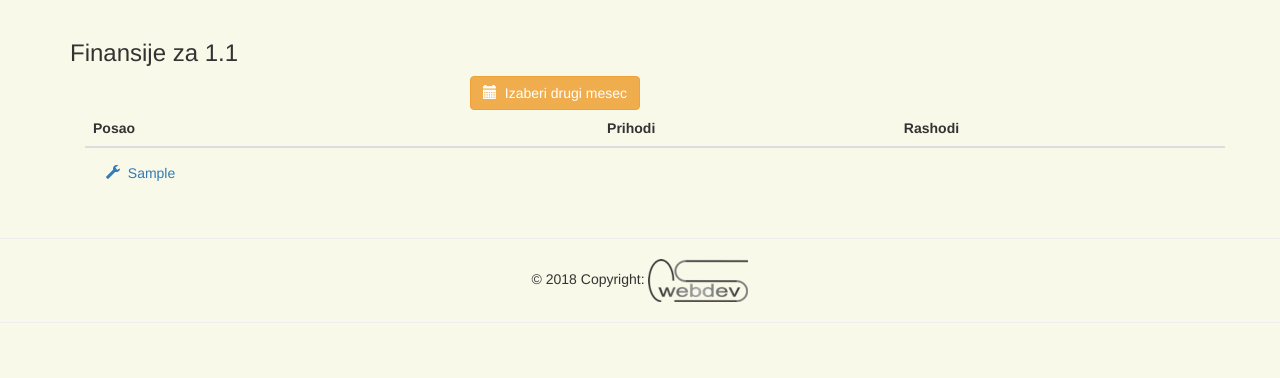
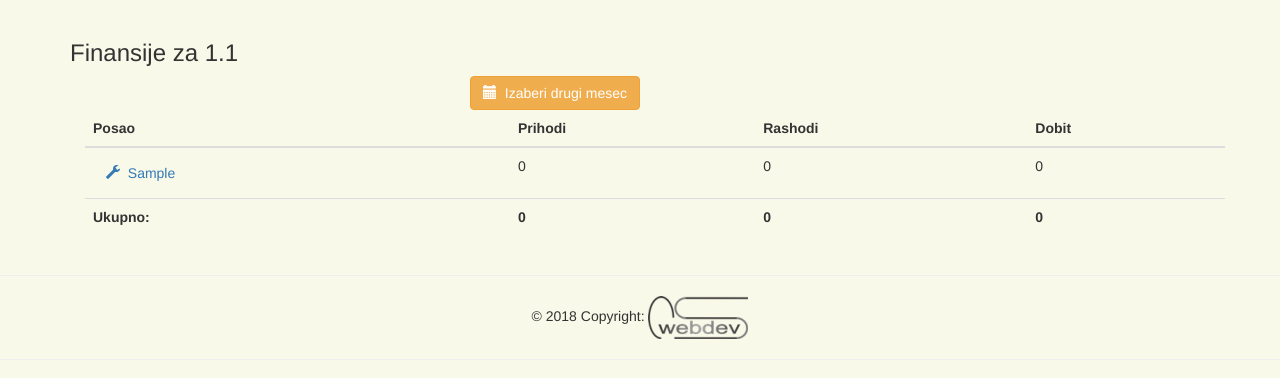
Before and after one commit to papulic/HT_WERKE, a Django app: a page that uses projects/templates/projects/mesecni_izvod_finansije.html in a window 1280 px wide. Shown: the part 52-430 px from the top of the page. Run offline with Django 3.2, Linux system fonts and the light colour scheme; a user stored in the database is signed in; tables that the repository leaves empty hold one stand-in row (values such as "Sample post"); some libraries are stand-ins or nearby versions.

Commit message:
Add files via upload

```diff
--- a/projects/forms.py
+++ b/projects/forms.py
@@ -46,7 +46,7 @@ class VoziloForm(forms.ModelForm):
     registracija_istice = forms.DateField(
         widget=forms.DateInput(format='%d.%m.%Y', attrs={'class': "datum"}), input_formats=('%d.%m.%Y', '%d/%m/%Y', '%d.%m.%y', '%d/%m/%y'))
     sledeci_servis = forms.DateField(
-        widget=forms.DateInput(format='%d.%m.%Y', attrs={'class': "datum"}), input_formats=('%d.%m.%Y', '%d/%m/%Y', '%d.%m.%y', '%d/%m/%y'))
+        widget=forms.DateInput(format='%d.%m.%Y', attrs={'class': "datum"}), input_formats=('%d.%m.%Y', '%d/%m/%Y', '%d.%m.%y', '%d/%m/%y'), required=False)
     class Meta:
         model = Vozilo
         fields = ['marka', 'predjeni_kilometri', 'registracija_istice', 'sledeci_servis', 'potrosnja_goriva', 'trenutno_duzi', 'opis']
--- a/projects/models.py
+++ b/projects/models.py
@@ -1,7 +1,7 @@
 # -*- coding: utf-8 -*-
 from __future__ import unicode_literals
+from django.db import models
 
-from django.db import models
 
 class Poslovi(models.Model):
     ime = models.CharField(max_length=30)
@@ -18,13 +18,16 @@ class Poslovi(models.Model):
     class Meta:
         verbose_name_plural = "Poslovi"
 
+
 class Zanimanja(models.Model):
     zanimanje = models.CharField(max_length=30)
 
     def __unicode__(self):
         return self.zanimanje
+
     class Meta:
         verbose_name_plural = "Zanimanja"
+
 
 class Radnik(models.Model):
     ime = models.CharField(max_length=50)
@@ -50,28 +53,21 @@ class Radnik(models.Model):
         verbose_name_plural = "Radnici"
 
 
-
-
-#class RadniciZanimanja(models.Model):
-#    radnik = models.ForeignKey(Radnik, on_delete=models.CASCADE)
-#    zanimanje = models.ForeignKey(Zanimanja, on_delete=models.CASCADE)
-
-# created_at = models.DateTimeField(auto_now_add=True)
 class Vozilo(models.Model):
     marka = models.CharField(max_length=30)
     predjeni_kilometri = models.IntegerField(default=None, null=True, blank=True)
     registracija_istice = models.DateField()
-    sledeci_servis = models.DateField()
+    sledeci_servis = models.DateField(null=True, blank=True)
     potrosnja_goriva = models.FloatField(max_length=10, default=0.0)
     opis = models.CharField(max_length=100, blank=True)
     trenutno_duzi = models.ForeignKey(Radnik, null=True, blank=True)
-
 
     def __unicode__(self):
         return self.marka
 
     class Meta:
         verbose_name_plural = "Vozila"
+
 
 class Dan(models.Model):
     datum = models.DateField()
@@ -89,6 +85,7 @@ class Dan(models.Model):
     class Meta:
         verbose_name_plural = "Dani"
 
+
 class Prihodi(models.Model):
     datum = models.DateField()
     vrsta = models.CharField(max_length=150)
@@ -100,6 +97,7 @@ class Prihodi(models.Model):
 
     class Meta:
         verbose_name_plural = "Prihodi"
+
 
 class Rashodi(models.Model):
     datum = models.DateField()
@@ -114,6 +112,7 @@ class Rashodi(models.Model):
     class Meta:
         verbose_name_plural = "Rashodi"
 
+
 class Akontacije(models.Model):
     godina = models.IntegerField()
     mesec = models.IntegerField()
--- a/projects/templates/projects/login.html
+++ b/projects/templates/projects/login.html
@@ -38,8 +38,6 @@
                         </div>
                     </form>
                 </div>
-                <div class="panel-footer">
-                </div>
             </div>
         </div>
 
--- a/projects/templates/projects/mesecni_izvod_finansije.html
+++ b/projects/templates/projects/mesecni_izvod_finansije.html
@@ -27,6 +27,7 @@
                     <th>Posao</th>
                     <th>Prihodi</th>
                     <th>Rashodi</th>
+                    <th>Dobit</th>
                 </tr>
                 </thead>
                 <tbody>
@@ -38,10 +39,29 @@
                             </button>
                         </a>
                     </td>
-                    <td></td>
-                    <td></td>
+                    {% for k, v in mesecni_prihodi.items %}
+                    {% if k == posao.id %}
+                    <td>{{ v }}</td>
+                    {% endif %}
+                    {% endfor %}
+                    {% for k, v in mesecni_rashodi.items %}
+                    {% if k == posao.id %}
+                    <td>{{ v }}</td>
+                    {% endif %}
+                    {% endfor %}
+                    {% for k, v in mesecno_dobit.items %}
+                    {% if k == posao.id %}
+                    <td>{{ v }}</td>
+                    {% endif %}
+                    {% endfor %}
                 </tr>
                 {% endfor %}
+                <tr>
+                    <td><strong>Ukupno:</strong></td>
+                    <td><strong>{{ ukupni_prihodi }}</strong></td>
+                    <td><strong>{{ ukupni_rashodi }}</strong></td>
+                    <td><strong>{{ ukupna_dobit }}</strong></td>
+                </tr>
                 </tbody>
             </table>
         </div>
--- a/projects/views.py
+++ b/projects/views.py
@@ -186,21 +186,39 @@ def mesecni_izvod_poslova(request, mesec, godina):
         return render(request, 'projects/login.html')
     else:
         svi_poslovi = Poslovi.objects.all()
+        prihodi = Prihodi.objects.filter(datum__year=godina,
+                                         datum__month=mesec)
+        rashodi = Rashodi.objects.filter(datum__year=godina,
+                                         datum__month=mesec)
         poslovi = []
+        mesecni_prihodi = {}
+        mesecni_rashodi = {}
+        mesecno_dobit = {}
         for posao in svi_poslovi:
             if len(posao.radnik_set.all()) > 0:
                 poslovi.append(posao)
-        prihodi = Prihodi.objects.filter(datum__year=godina,
-                                  datum__month=mesec)
-        rashodi = Rashodi.objects.filter(datum__year=godina,
-                                  datum__month=mesec)
-
+                mesecni_prihodi[posao.id] = 0
+                mesecni_rashodi[posao.id] = 0
+                for prihod in posao.prihodi_set.all():
+                    if prihod in prihodi:
+                        mesecni_prihodi[posao.id] += prihod.kolicina
+                for rashod in posao.rashodi_set.all():
+                    if rashod in rashodi:
+                        mesecni_rashodi[posao.id] += rashod.kolicina
+                mesecno_dobit[posao.id] = mesecni_prihodi[posao.id] - mesecni_rashodi[posao.id]
+        ukupna_dobit = sum(mesecno_dobit.values())
+        ukupni_prihodi = sum(mesecni_prihodi.values())
+        ukupni_rashodi = sum(mesecni_rashodi.values())
         return render(request, 'projects/mesecni_izvod_finansije.html', {
             'poslovi': poslovi,
-            'prihodi': prihodi,
-            'rashodi': rashodi,
+            'mesecni_prihodi': mesecni_prihodi,
+            'mesecni_rashodi': mesecni_rashodi,
+            'mesecno_dobit': mesecno_dobit,
             'mesec': mesec,
             'godina': godina,
+            'ukupna_dobit': ukupna_dobit,
+            'ukupni_prihodi': ukupni_prihodi,
+            'ukupni_rashodi': ukupni_rashodi
         })
 
 
```
Also changed, not shown: README.md, db.sqlite3, projects/migrations/0001_initial.py, 10 other files.
